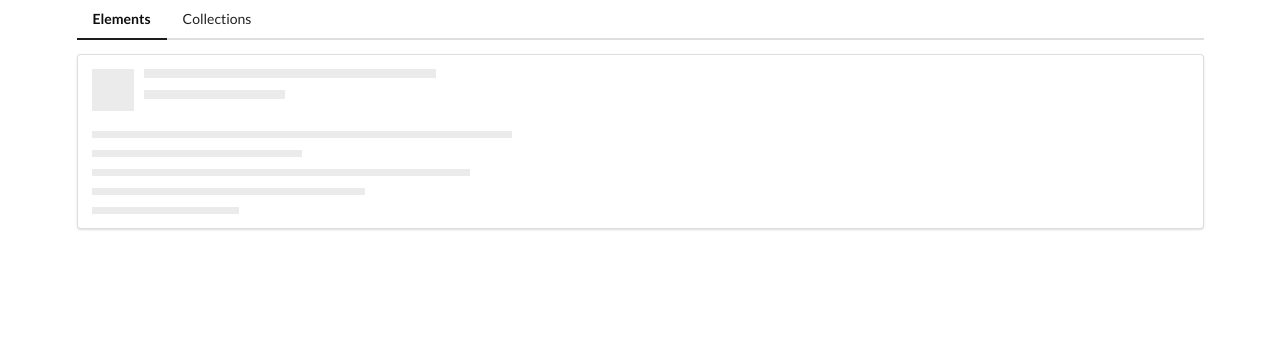
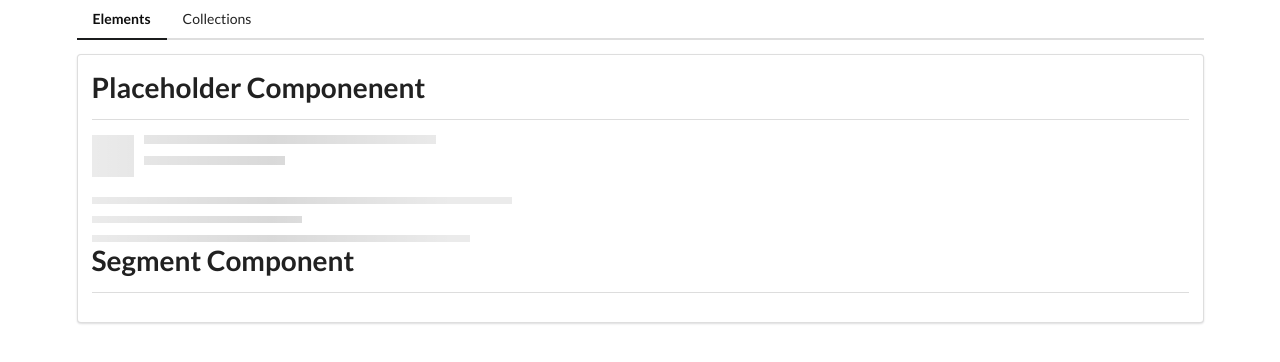
Before and after one commit to canon21/comps-routing, an Angular app: page /elements in a window 1280 px wide. Shown: the top 362 px of the page. Built offline with nearby package versions, Linux system fonts and the light colour scheme.

Commit message:
Adding Module shared and Component divider. Cmd used -> ng generate module Shared and ng generate component shared/Divider.

```diff
--- a/src/app/elements/elements-home/elements-home.component.html
+++ b/src/app/elements/elements-home/elements-home.component.html
@@ -1,3 +1,18 @@
-<app-placeholder [header]="true" [lines]="5">
+<!--[] = "" -> Interpreta quello che c'è a destra dell'assegnazione come codice da elaborare
+<app-divider [title] = "'TITLE'"></app-divider>
+ -->
+<!-- In questo modo invece si passa semplicemente la stringa e non c'è bisogno di elaborare codice -->
+<!--
+<app-divider title = "Placeholder Component"></app-divider>
 
-</app-placeholder>
+Entrambi gli approcci sopracitati hanno lo svantaggio che bisogna ricordarsi che bisogna impostare una proprietà come input
+-->
+<!-- Modo migliore in questo scenario-->
+<app-divider>
+    Placeholder Componenent
+</app-divider>
+<app-placeholder ></app-placeholder>
+
+<app-divider>
+    Segment Component
+</app-divider>
--- a/src/app/elements/elements.module.ts
+++ b/src/app/elements/elements.module.ts
@@ -5,7 +5,7 @@ import { ElementsRoutingModule } from './elements-routing.module';
 import { ElementsHomeComponent } from './elements-home/elements-home.component';
 import { PlaceholderComponent } from './placeholder/placeholder.component';
 import { TimesDirective } from './times.directive';
-
+import { SharedModule } from '../shared/shared.module';
 
 @NgModule({
   declarations: [
@@ -15,7 +15,8 @@ import { TimesDirective } from './times.directive';
   ],
   imports: [
     CommonModule,
-    ElementsRoutingModule
+    ElementsRoutingModule,
+    SharedModule
   ]
 })
 export class ElementsModule { }
--- a/src/app/elements/placeholder/placeholder.component.html
+++ b/src/app/elements/placeholder/placeholder.component.html
@@ -4,6 +4,8 @@
       <div class="line"></div>
     </div>
     <div class="paragraph">
-      <div class="line" *appTimes="lines"></div>
+      <div class="line" *appTimes="lines">
+          <!--Qualcosa definito tramite i css.-->
+      </div>
     </div>
   </div>
--- /dev/null
+++ b/src/app/shared/divider/divider.component.html
@@ -0,0 +1,5 @@
+<h1>
+    <!-- Prende tutto quello che è presente come testo nel componente utilizzatore-->
+    <ng-content></ng-content>
+</h1>
+<div class="ui divider"></div>
--- /dev/null
+++ b/src/app/shared/divider/divider.component.ts
@@ -0,0 +1,17 @@
+import { Component, OnInit /*, Input*/ } from '@angular/core';
+
+@Component({
+  selector: 'app-divider',
+  templateUrl: './divider.component.html',
+  styleUrls: ['./divider.component.css']
+})
+export class DividerComponent implements OnInit {
+
+  //@Input() title = '';
+
+  constructor() { }
+
+  ngOnInit(): void {
+  }
+
+}
```
Also changed, not shown: src/app/shared/shared.module.ts (added, +18 -0 lines), src/app/shared/divider/divider.component.css (added), 1 other file (tests, documents, lock files or other folders).
